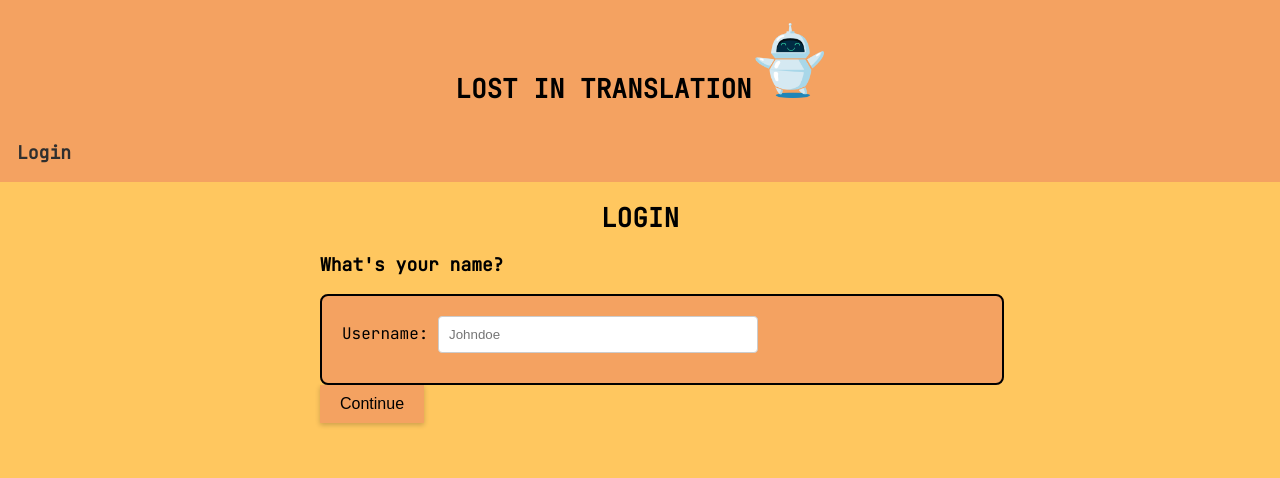
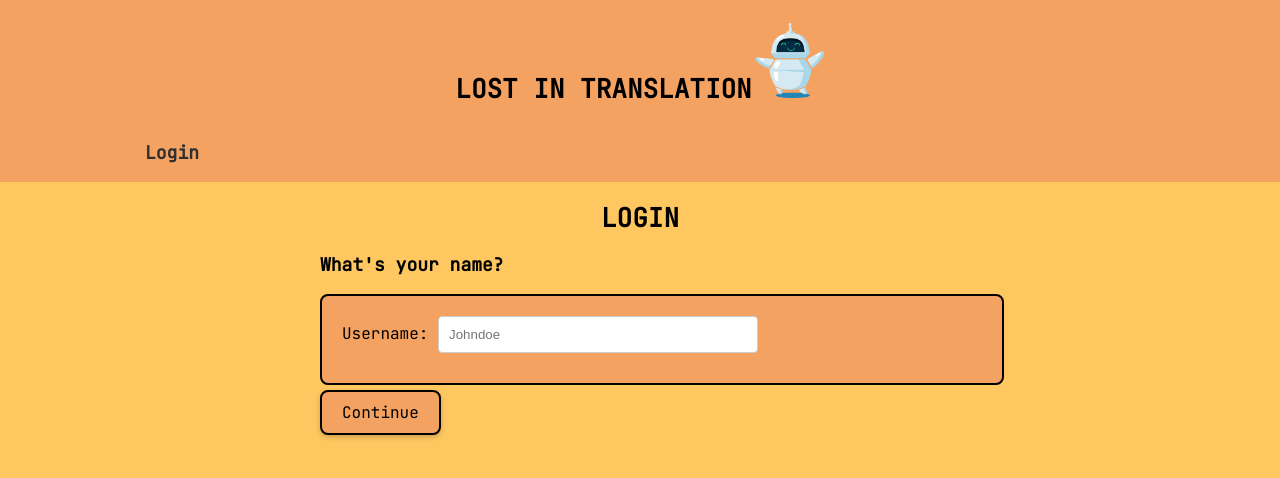
Before and after one commit to victorlun/SignTranslator, a React (Create React App) app: page / in a window 1280 px wide. Shown: the top 478 px of the page. Built offline with nearby package versions, Linux system fonts and the light colour scheme.

Commit message:
Button fixes

```diff
--- a/src/Components/Login/LoginForm.jsx
+++ b/src/Components/Login/LoginForm.jsx
@@ -80,7 +80,7 @@ function LoginForm() {
           {errorMessage}
         </fieldset>
 
-        <button type="submit" disabled={loading} style={{marginLeft: "25%"}}>
+        <button type="submit" disabled={loading} style={{marginLeft: "25%", marginTop: "5px"}}>
           Continue
         </button>
         {loading && <p>Logging in...</p>}
--- a/src/Components/NavBar/Navbar.css
+++ b/src/Components/NavBar/Navbar.css
@@ -64,6 +64,7 @@ h3 {
     text-decoration: none;
     font-size: 18px;
     font-family: 'JetBrains Mono';
+    margin-left: 10%;
 
 }
 
@@ -106,10 +107,11 @@ input[type="text"], input[type="email"], textarea {
 }
 
 button {
+    border: 2px solid #000000;
+    border-radius: 8px;
+    font-family: 'JetBrains Mono', cursive;
     background:  #f4a261;
     color: rgb(0, 0, 0);
-    border:#000000;
-    border-radius: 0px;
     padding: 10px 20px;
     font-size: 1em;
     box-shadow: 0px 2px 5px rgba(0, 0, 0, 0.2);
```
